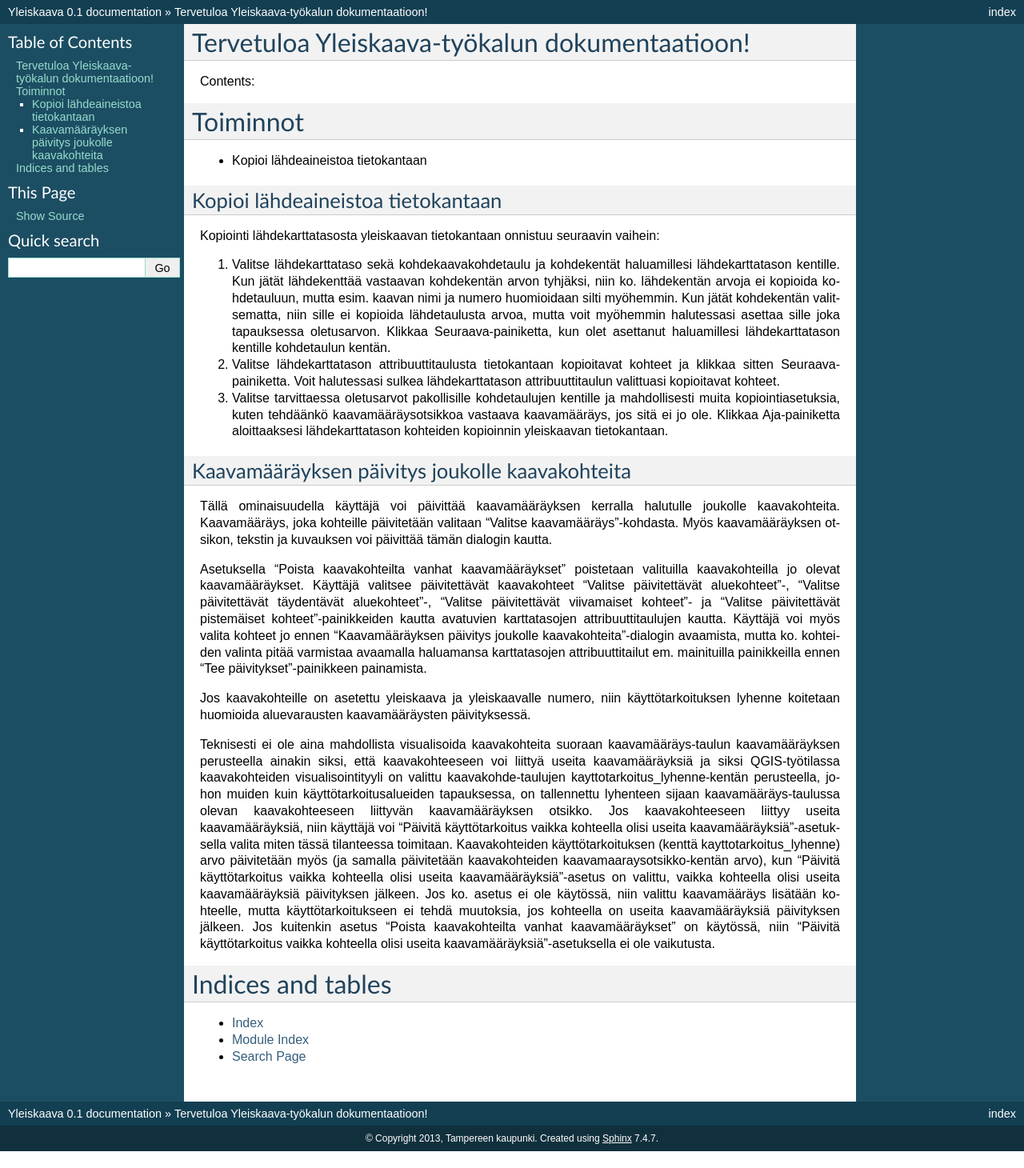
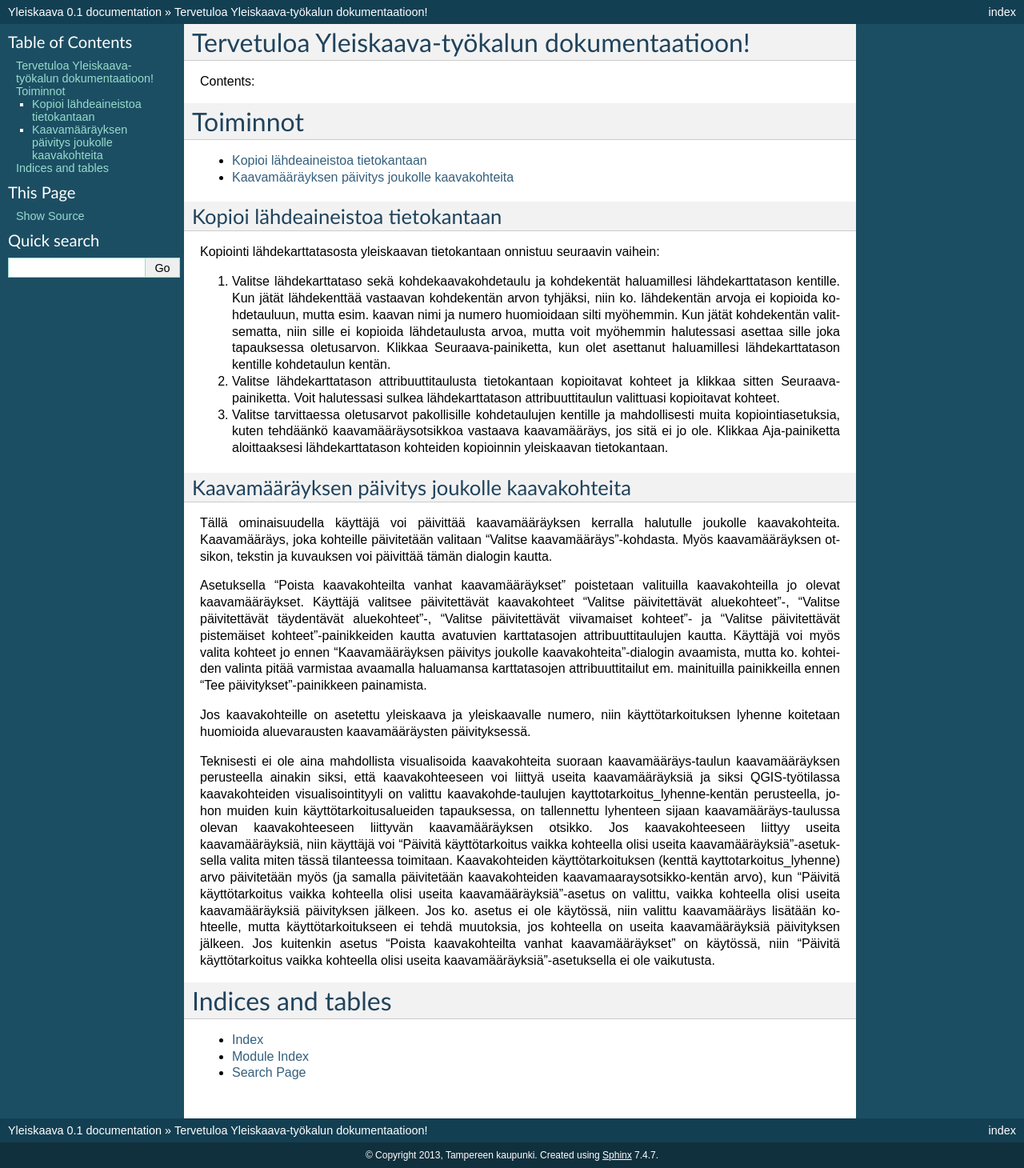
Before and after one commit to ernoma/yleiskaava, a Sphinx documentation site: the page built from help/source/index.rst, in a window 1280 px wide. Shown: the whole page at 80% size. Built offline with Sphinx 7.4.7, drawn with Linux system fonts in a browser that asks for light colours; formulas are drawn with MathJax 3; before the commit the page ends 1439 px from its top, so only the background shows below that.

Commit message:
Päiivitä linkit ohjeen toiminto-kuvauksiin

```diff
--- a/help/source/conf.py
+++ b/help/source/conf.py
@@ -25,7 +25,7 @@ import sys, os
 
 # Add any Sphinx extension module names here, as strings. They can be extensions
 # coming with Sphinx (named 'sphinx.ext.*') or your custom ones.
-extensions = ['sphinx.ext.todo', 'sphinx.ext.imgmath', 'sphinx.ext.viewcode']
+extensions = ['sphinx.ext.todo', 'sphinx.ext.imgmath', 'sphinx.ext.viewcode', 'sphinx.ext.autosectionlabel']
 
 # Add any paths that contain templates here, relative to this directory.
 templates_path = ['_templates']
--- a/help/source/index.rst
+++ b/help/source/index.rst
@@ -14,7 +14,8 @@ Contents:
 Toiminnot
 =========
 
-* Kopioi lähdeaineistoa tietokantaan
+* :ref:`Kopioi lähdeaineistoa tietokantaan`
+* :ref:`Kaavamääräyksen päivitys joukolle kaavakohteita`
 
 
 Kopioi lähdeaineistoa tietokantaan
```
Also changed, not shown: 5 other files.
